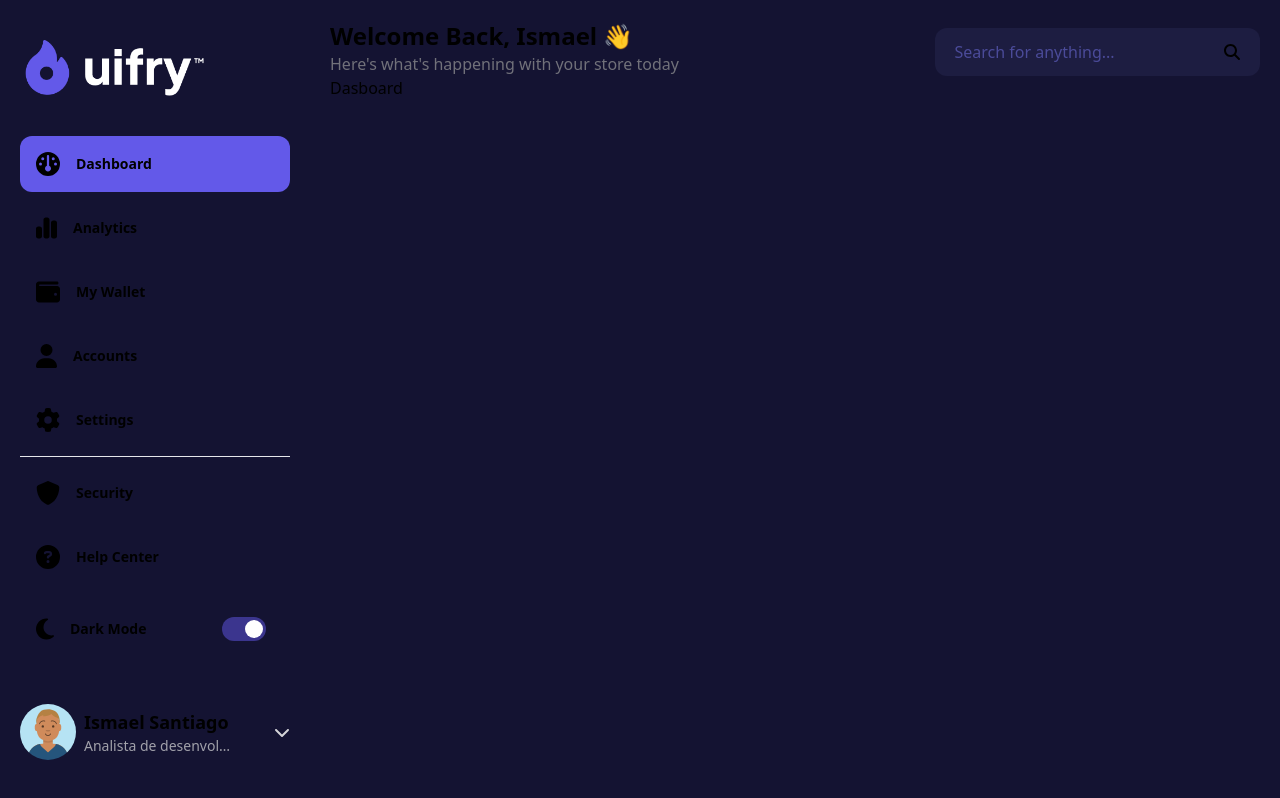
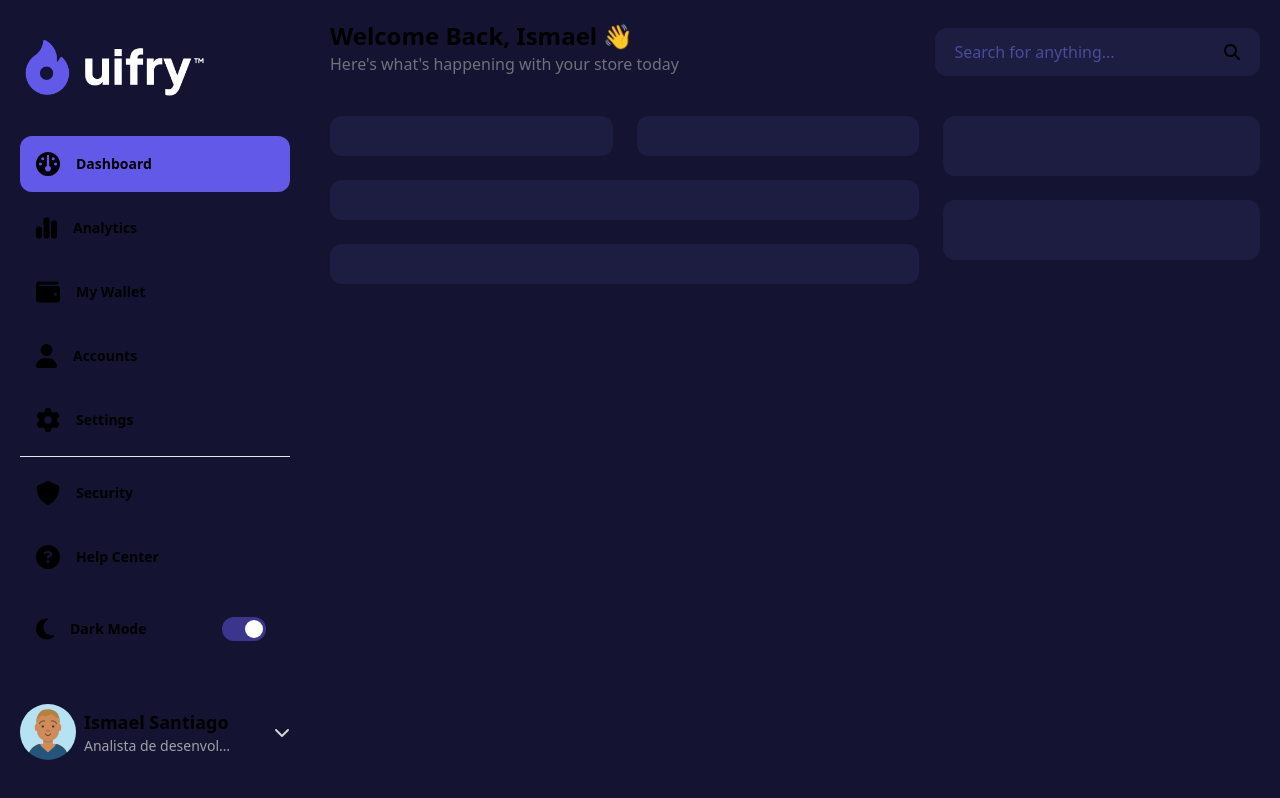
Before and after one commit to IsmaelSantiagoo/Finance, a Next.js app: page /dashboard in a window 1280 px wide. Built offline with nearby package versions, Linux system fonts and the light colour scheme.

Commit message:
Feature: desenvolvendo layout principal

```diff
--- /dev/null
+++ b/src/components/Container/index.tsx
@@ -0,0 +1,11 @@
+import { ContainerProps } from './types'
+
+const Container = ({children, className}: ContainerProps) => {
+  return (
+    <div className={`bg-projectPallet-quaternary p-5 w-full rounded-xl ${className}`}>
+      {children}
+    </div>
+  )
+}
+
+export default Container
--- a/src/components/Header/types.tsx
+++ b/src/components/Container/types.tsx
@@ -1,6 +1,6 @@
 import { ReactNode } from "react";
 
-export interface HeaderProps {
-  children: ReactNode,
+export interface ContainerProps {
+  children?: ReactNode,
   className?: string
 }
--- a/src/components/Layout/index.tsx
+++ b/src/components/Layout/index.tsx
@@ -13,7 +13,7 @@ import MenuProfileItem from "../MenuProfileItem"
 import Avatar from '@public/avatar.svg'
 import InputSearch from "../InputSearch"
 
-const Layout = ({children}: LayoutProps) => {
+const Layout = ({children, className}: LayoutProps) => {
 
   const [menu, setMenu] = useState<MenuItem[]>([])
 
@@ -88,7 +88,7 @@ const Layout = ({children}: LayoutProps) => {
             <InputSearch placeholder="Search for anything..."/>
           </div>
         </Header>
-        <div className="">
+        <div className={className}>
           {children}
         </div>
       </div>
--- a/src/pages/dashboard/index.tsx
+++ b/src/pages/dashboard/index.tsx
@@ -1,9 +1,34 @@
 import Layout from "@/components/Layout"
+import Container from '@components/Container'
 
 const DashboardPage = () => {
 	return (
-		<Layout>
-			<p>Dasboard</p>
+		<Layout className="pt-10 flex gap-6">
+			<div className="flex flex-col w-full gap-6">
+				<div className="flex w-full gap-6">
+					<Container>
+					</Container>
+					<Container>
+
+					</Container>
+				</div>
+				<div className="flex flex-col gap-6">
+					<Container>
+
+					</Container>
+					<Container>
+
+					</Container>
+				</div>
+			</div>
+			<div className="w-[500px] flex flex-col gap-6 pb-6">
+				<Container className="h-full">
+
+				</Container>
+				<Container className="h-full">
+
+				</Container>
+			</div>
 		</Layout>
 	)
 }
```
